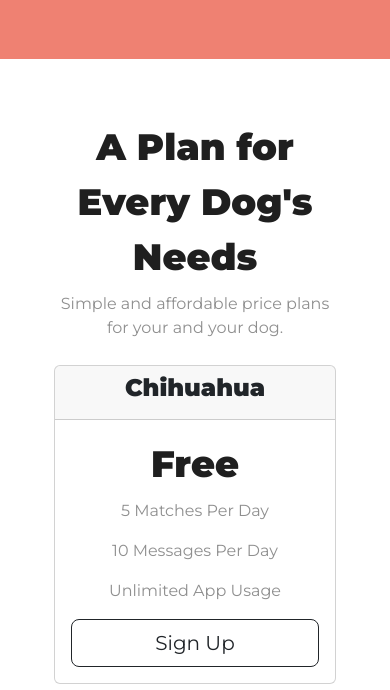
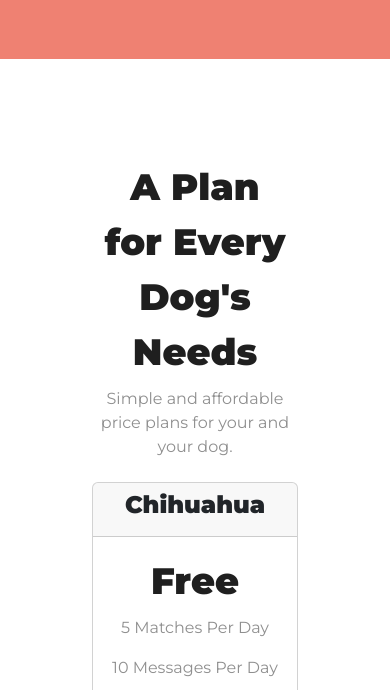
Before and after one commit to Ramreshmeena/tindog, a plain HTML site: page index.html in a window 390 px wide. Shown: the part 2374-3064 px from the top of the page. Drawn offline with nearby package versions, Linux system fonts and the light colour scheme.

Commit message:
Update styles.css

```diff
--- a/css/styles.css
+++ b/css/styles.css
@@ -205,9 +205,9 @@ p {
     padding: 3% 2%;
 }
 
-@media (max-width: 650px) {
+@media (max-width: 768px) {
 
     #pricing {
-        padding: 60px;
+        padding: 100px;
     }
 }
```
